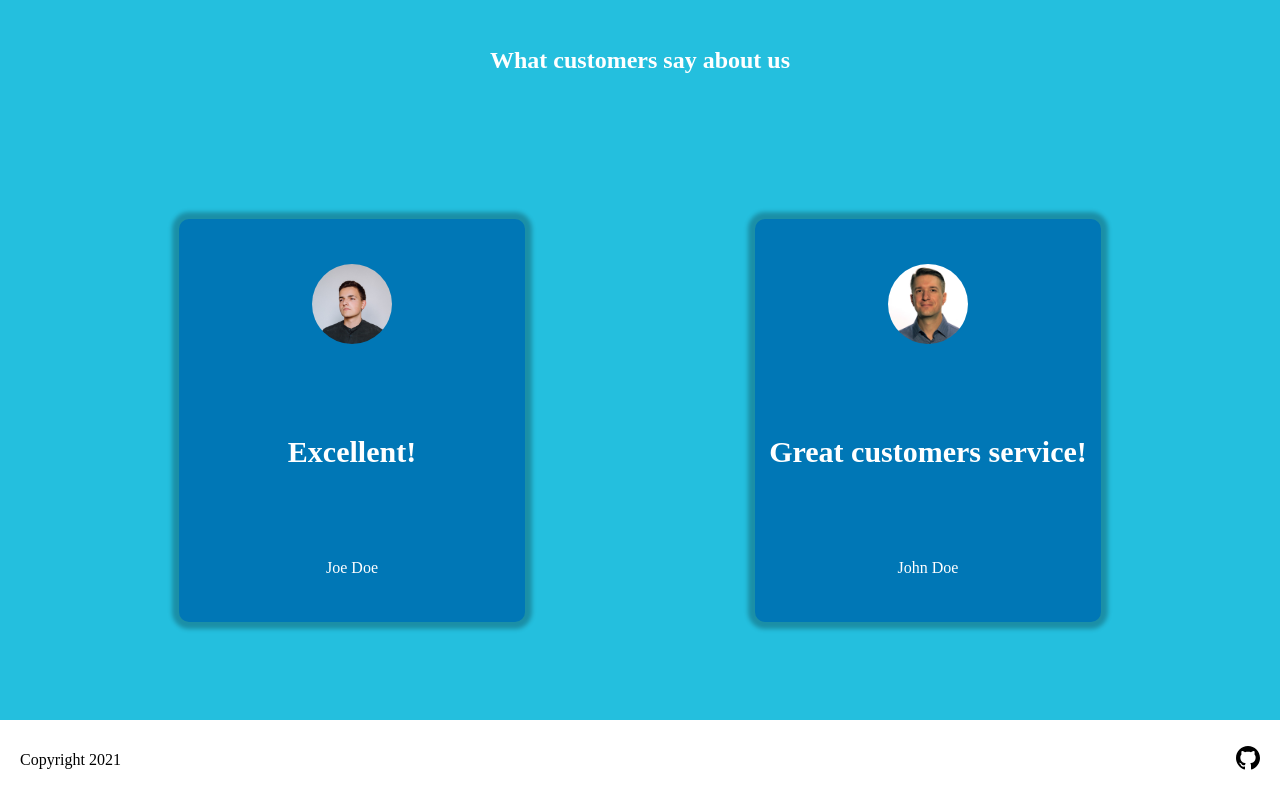
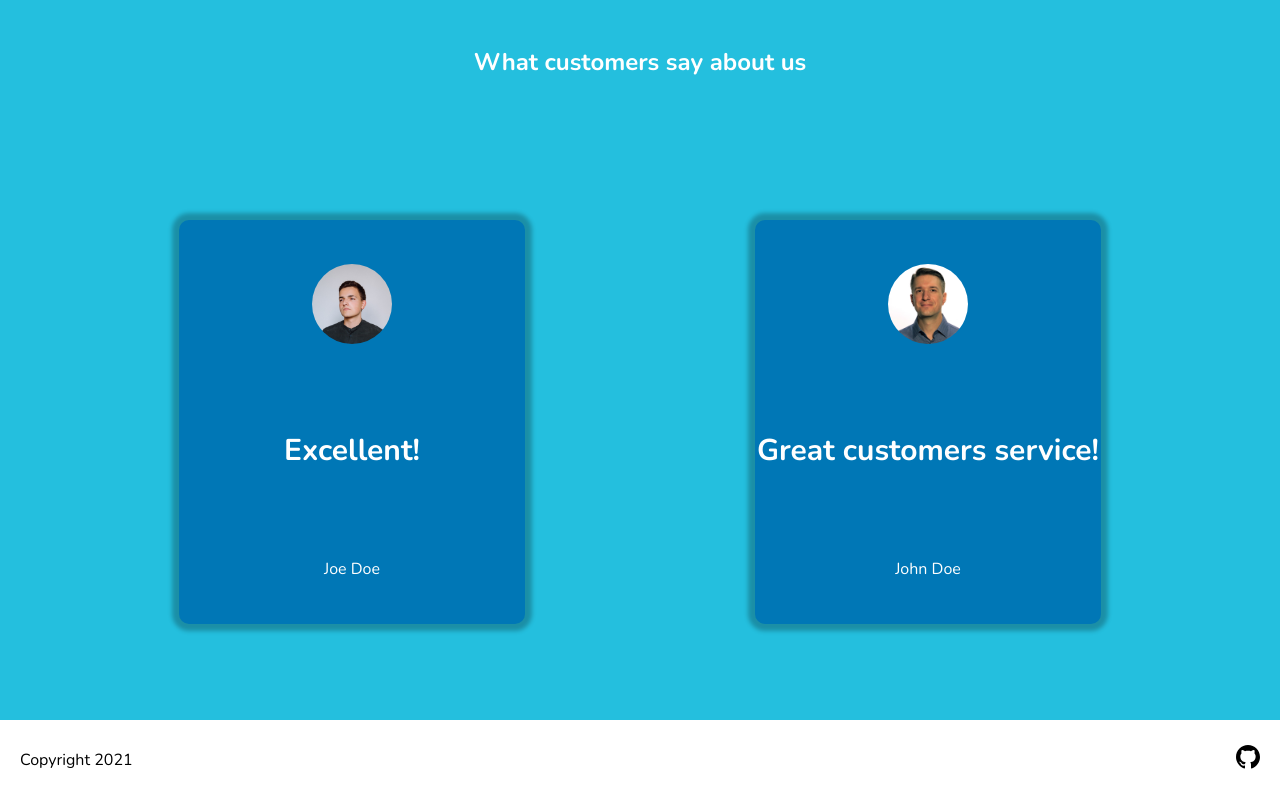
Before and after one commit to FraCav99/Shopping-cart, a React (Create React App) app: page / in a window 1280 px wide. Shown: the part 1200-2000 px from the top of the page. Built offline with nearby package versions, Linux system fonts and the light colour scheme.

Commit message:
Add google fonts and modify github link destination

```diff
--- a/public/index.html
+++ b/public/index.html
@@ -24,6 +24,8 @@
       work correctly both with client-side routing and a non-root public URL.
       Learn how to configure a non-root public URL by running `npm run build`.
     -->
+    <link rel="preconnect" href="https://fonts.gstatic.com">
+    <link href="https://fonts.googleapis.com/css2?family=Nunito:wght@400;700&display=swap" rel="stylesheet">
     <title>E-Shop | TOP</title>
   </head>
   <body>
--- a/src/components/Footer.js
+++ b/src/components/Footer.js
@@ -5,7 +5,7 @@ const Footer = () => {
     return (
         <div className="footer">
             <span>Copyright {new Date().getFullYear()}</span>
-            <a href="https://github.com/FraCav99/shopping-cart">
+            <a href="https://github.com/FraCav99/shopping-cart" target="blank">
                 <svg xmlns="http://www.w3.org/2000/svg" width="24" height="24" viewBox="0 0 24 24"><path d="M12 0c-6.626 0-12 5.373-12 12 0 5.302 3.438 9.8 8.207 11.387.599.111.793-.261.793-.577v-2.234c-3.338.726-4.033-1.416-4.033-1.416-.546-1.387-1.333-1.756-1.333-1.756-1.089-.745.083-.729.083-.729 1.205.084 1.839 1.237 1.839 1.237 1.07 1.834 2.807 1.304 3.492.997.107-.775.418-1.305.762-1.604-2.665-.305-5.467-1.334-5.467-5.931 0-1.311.469-2.381 1.236-3.221-.124-.303-.535-1.524.117-3.176 0 0 1.008-.322 3.301 1.23.957-.266 1.983-.399 3.003-.404 1.02.005 2.047.138 3.006.404 2.291-1.552 3.297-1.23 3.297-1.23.653 1.653.242 2.874.118 3.176.77.84 1.235 1.911 1.235 3.221 0 4.609-2.807 5.624-5.479 5.921.43.372.823 1.102.823 2.222v3.293c0 .319.192.694.801.576 4.765-1.589 8.199-6.086 8.199-11.386 0-6.627-5.373-12-12-12z"/></svg>
             </a>
         </div>
--- a/src/styles/App.css
+++ b/src/styles/App.css
@@ -2,6 +2,10 @@
   padding: 0;
   margin: 0;
   box-sizing: border-box;
+}
+
+body {
+  font-family: "Nunito", sans-serif;
 }
 
 .Hero {
```
